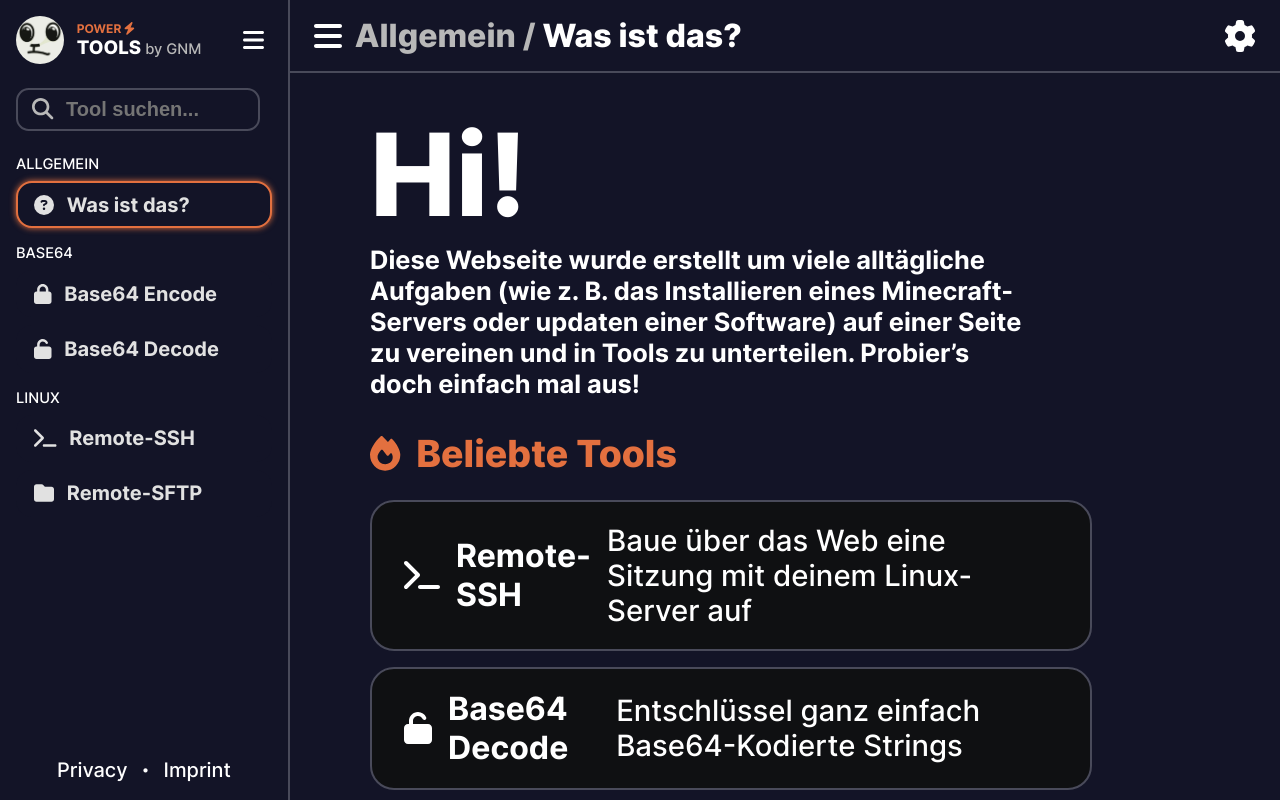
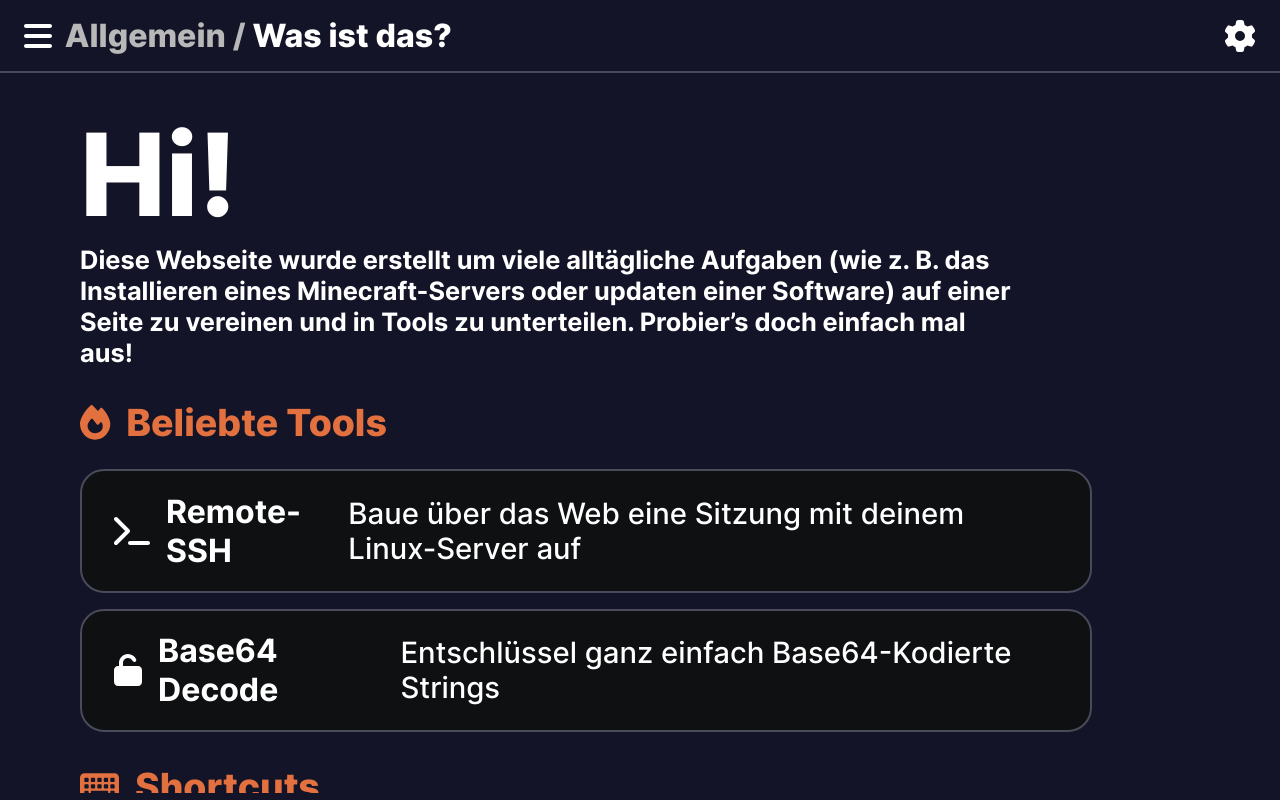
Before and after one commit to gnmyt/PowerTools, a React (Vite) app in the folder client/: page / in a window 1280 px wide. Built offline with nearby package versions, Linux system fonts and the light colour scheme.

Commit message:
Updated the Sidebar.jsx

```diff
--- a/client/src/common/components/Sidebar/Sidebar.jsx
+++ b/client/src/common/components/Sidebar/Sidebar.jsx
@@ -3,10 +3,10 @@ import "./styles.sass";
 import SidebarContent from "@/common/components/Sidebar/components/SidebarContent";
 import SidebarFooter from "@/common/components/Sidebar/components/SidebarFooter";
 
-export const Sidebar = () => {
+export const Sidebar = ({open, setOpen}) => {
     return (
-        <aside>
-            <SidebarHeader />
+        <aside className={open ? "" : "sidebar-hidden"}>
+            <SidebarHeader setOpen={setOpen}/>
             <SidebarContent />
             <SidebarFooter />
         </aside>
```
